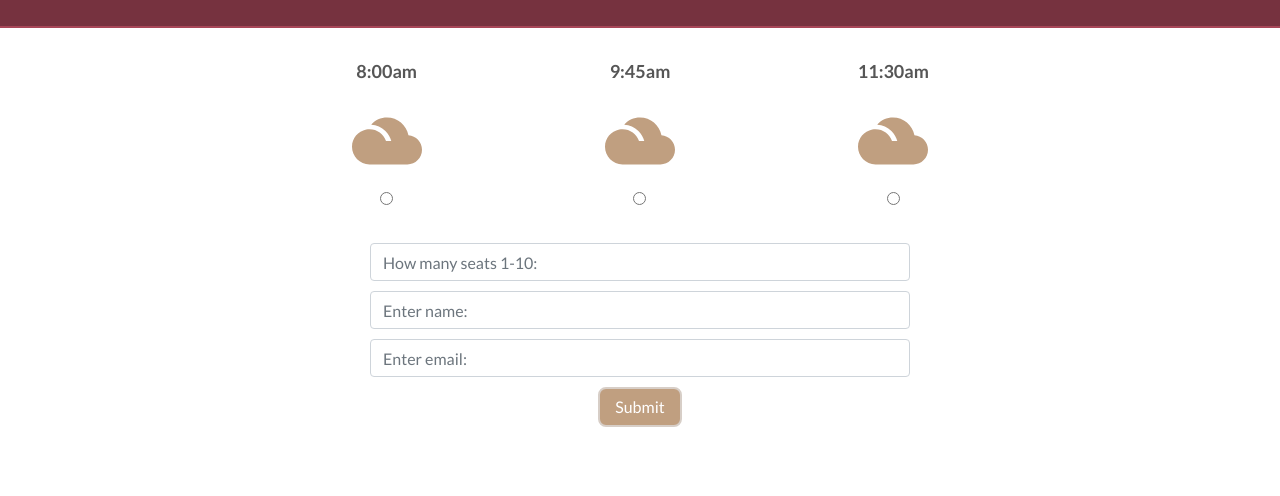
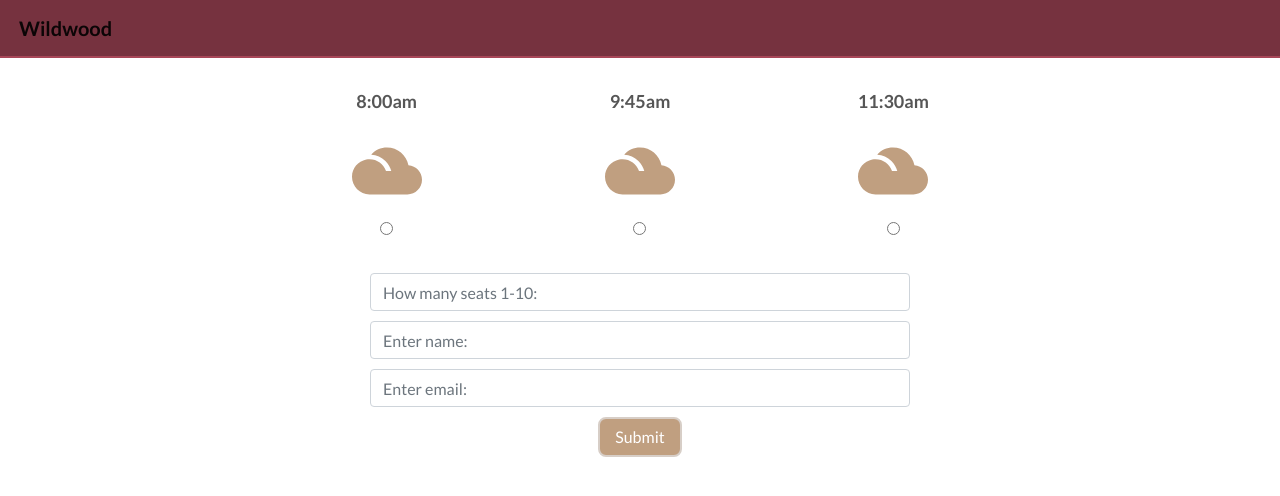
Before and after one commit to Ericarthurc/wildwood-reservation, a React (Create React App) app in the folder frontend/: page / in a window 1280 px wide. Shown: the top 496 px of the page. Built offline with nearby package versions, Linux system fonts and the light colour scheme; no server answers.

Commit message:
fixed .patch route with id on frontend

```diff
--- a/frontend/src/App/App.css
+++ b/frontend/src/App/App.css
@@ -21,6 +21,26 @@ ion-icon {
   font-size: 80px;
   /* color: rgb(00, 200, 100); */
 }
+
+.navbar {
+  background-color: #76323F;
+  border-bottom: 2px solid rgb(167, 70, 88);
+}
+.nav-item {
+  padding-right: 3px;
+}
+.navbar-brand {
+  font-weight: 700;
+  padding-left: 3px;
+}
+
+/* .navbar-light .navbar-brand {
+  color: red;
+}
+
+.navbar-light:hover .navbar-brand:hover {
+  color: red;
+} */
 
 .errorStatus {
   color: red;
@@ -98,11 +118,6 @@ ion-icon {
   padding-top: 30px;
 }
 
-.topBar {
-  background-color: #76323F;
-  border-bottom: 2px solid rgb(167, 70, 88);
-}
-
 .form-control:focus {
   background-color: rgb(255, 255, 255);
   border-color: rgb(167, 70, 88);
--- a/frontend/src/App/App.js
+++ b/frontend/src/App/App.js
@@ -1,6 +1,7 @@
 import React, { Component } from 'react';
 import { Route, Switch } from 'react-router-dom';
 import './App.css';
+import { Container, Row, Col, Navbar, Form } from 'react-bootstrap';
 import Home from './pages/Home';
 import Admin from './pages/Admin';
 import ErrorPage from './pages/ErrorPage';
@@ -19,9 +20,15 @@ class App extends Component {
             </div>
         )
         return (
-            <Switch>
-                <App />
-            </Switch>
+            <div>
+                <Navbar>
+                    <Navbar.Brand href="">Wildwood</Navbar.Brand>
+                    <Navbar.Toggle aria-controls="basic-navbar-nav" />
+                </Navbar>
+                <Switch>
+                    <App />
+                </Switch>
+            </div>
         );
     }
 }
--- a/frontend/src/App/pages/Home.js
+++ b/frontend/src/App/pages/Home.js
@@ -7,19 +7,7 @@ import { Container, Row, Col, Navbar, Form } from 'react-bootstrap';
 const Home = () => {
   return (
     <div className="App">
-      <HomeNavbar></HomeNavbar>
       <ServiceForm></ServiceForm>
-    </div>
-  )
-}
-
-const HomeNavbar = () => {
-  return (
-    <div className="App">
-      <Navbar variant="light" className="topBar">
-        <Navbar.Brand href="#home"></Navbar.Brand>
-        <Navbar.Toggle aria-controls="basic-navbar-nav" />
-      </Navbar>
     </div>
   )
 }
@@ -29,6 +17,7 @@ const ServiceForm = () => {
   const [serviceTwo, setServiceTwo] = useState([])
   const [serviceThree, setServiceThree] = useState([])
   const [radioCheck, setRadioCheck] = useState('')
+  const [radioID, setRadioID] = useState()
   const [statusMessage, setStatusMessage] = useState()
 
   const getServices = async () => {
@@ -42,33 +31,35 @@ const ServiceForm = () => {
     }
   }
 
-  const radioHandler = (e) => {
+  const radioHandler = (e, id) => {
     setRadioCheck(e.target.value)
+    setRadioID(id)
   }
 
   const formHandler = async (e) => {
     e.preventDefault()
+    console.log(e.target.elements)
     let formObj = {}
     for (let i = 3; i < (e.target.elements.length - 1); i++) {
       formObj[i] = e.target.elements[i].value
       e.target.elements[i].value = ''
     }
-    console.log(formObj)
     setRadioCheck('')
     try {
-      const res = await axios.post('/users',
+      await axios.post('/users',
         { 'service': radioCheck, 'seats': formObj[3], 'name': formObj[4], 'email': formObj[5] })
+      await axios.patch(`/services/${radioID}`, { 'serviceSeats': formObj[3] })
+      getServices()
       setStatusMessage('Submitted Successfully!')
     } catch (e) {
-      console.log('Status:', e.response.status)
       if (e.response.status === 400) {
-        console.log("400 ERROR")
+        console.log(e)
         setStatusMessage('Invalid Form Input')
       } else if (e.response.status === 422) {
         setStatusMessage('This email has already been used')
-        console.log("422 ERROR")
+        console.log(e)
       } else {
-        console.log("You goofed somehow")
+        console.log(e)
       }
     }
   }
@@ -87,28 +78,28 @@ const ServiceForm = () => {
             <Col>
               <div>
                 <p>8:00am</p>
-                <div className={radioCheck === 'First Service' ? 'serviceIconClicked' : 'serviceIcon'}>
+                <div className={radioCheck === 'ServiceOne' ? 'serviceIconClicked' : 'serviceIcon'}>
                   <ion-icon name="cloudy"></ion-icon>
                 </div>
-                <Form.Check type="radio" value="First Service" onChange={radioHandler} checked={radioCheck === 'First Service'} />
+                <Form.Check type="radio" value="ServiceOne" key={serviceOne._id} onChange={(e) => radioHandler(e, serviceOne._id)} checked={radioCheck === 'ServiceOne'} />
               </div>
               <p key={serviceOne._id}>{serviceOne.serviceSeats}</p>
             </Col>
             <Col>
               <div>
                 <p>9:45am</p>
-                <div className={radioCheck === 'Second Service' ? 'serviceIconClicked' : 'serviceIcon'}><ion-icon name="cloudy"></ion-icon></div>
-                <Form.Check type="radio" value="Second Service" onChange={radioHandler} checked={radioCheck === 'Second Service'} />
+                <div className={radioCheck === 'ServiceTwo' ? 'serviceIconClicked' : 'serviceIcon'}><ion-icon name="cloudy"></ion-icon></div>
+                <Form.Check type="radio" value="ServiceTwo" key={serviceTwo._id} onChange={(e) => radioHandler(e, serviceTwo._id)} checked={radioCheck === 'ServiceTwo'} />
               </div>
               <p key={serviceTwo._id}>{serviceTwo.serviceSeats}</p>
             </Col>
             <Col>
               <div>
                 <p>11:30am</p>
-                <div className={radioCheck === 'Third Service' ? 'serviceIconClicked' : 'serviceIcon'}><ion-icon name="cloudy"></ion-icon></div>
-                <Form.Check type="radio" value="Third Service" onChange={radioHandler} checked={radioCheck === 'Third Service'} />
+                <div className={radioCheck === 'ServiceThree' ? 'serviceIconClicked' : 'serviceIcon'}><ion-icon name="cloudy"></ion-icon></div>
+                <Form.Check type="radio" value="ServiceThree" key={serviceThree._id} onChange={(e) => radioHandler(e, serviceThree._id)} checked={radioCheck === 'ServiceThree'} />
               </div>
-              <p key={serviceTwo._id}>{serviceTwo.serviceSeats}</p>
+              <p key={serviceThree._id}>{serviceThree.serviceSeats}</p>
             </Col>
             <Col lg={2}></Col>
           </Row>
```
Also changed, not shown: 1 other file (tests, documents, lock files or other folders).
